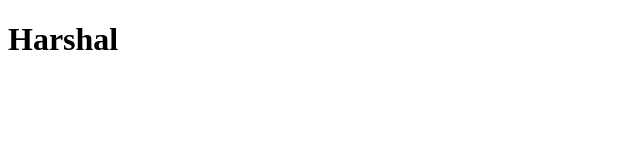
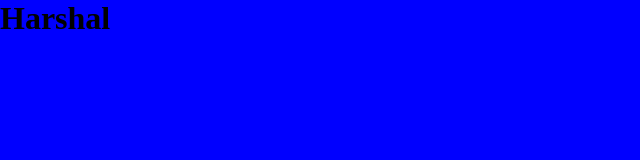
Before and after one commit to harshalghuge/Production_1, a plain HTML site: page index.html in a window 1280 px wide. Shown: the whole page, without its empty margins (0-640 px from the left). Drawn offline with Linux system fonts and the light colour scheme.

Commit message:
index and style done

```diff
--- a/index.html
+++ b/index.html
@@ -5,6 +5,7 @@
     <meta charset="UTF-8">
     <meta name="viewport" content="width=device-width, initial-scale=1.0">
     <title>Project</title>
+    <link rel="stylesheet" href="./style.css">
 
 </head>
 <body>
--- /dev/null
+++ b/style.css
@@ -0,0 +1,8 @@
+* {
+    margin: 0;
+    padding: 0;
+}
+
+body {
+    background-color: blue;
+}
```
